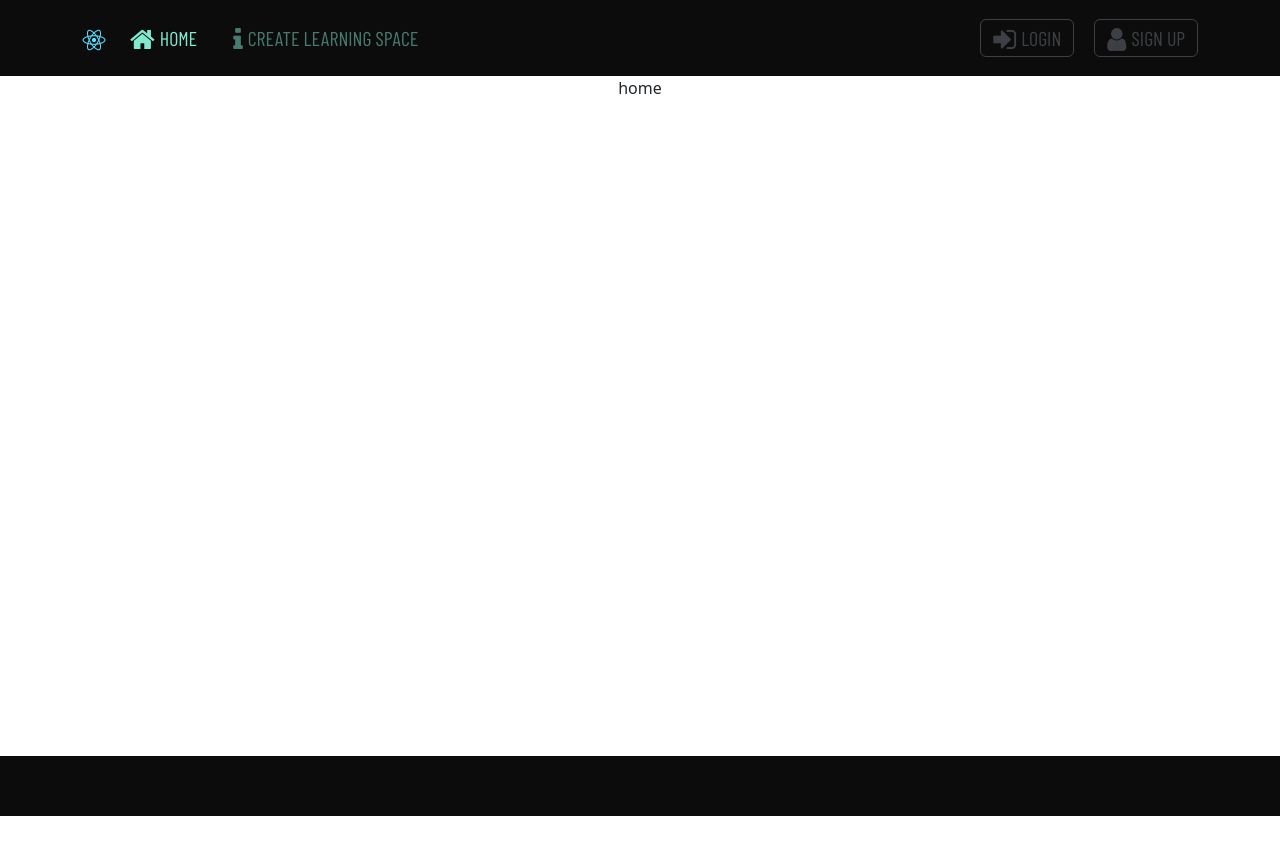
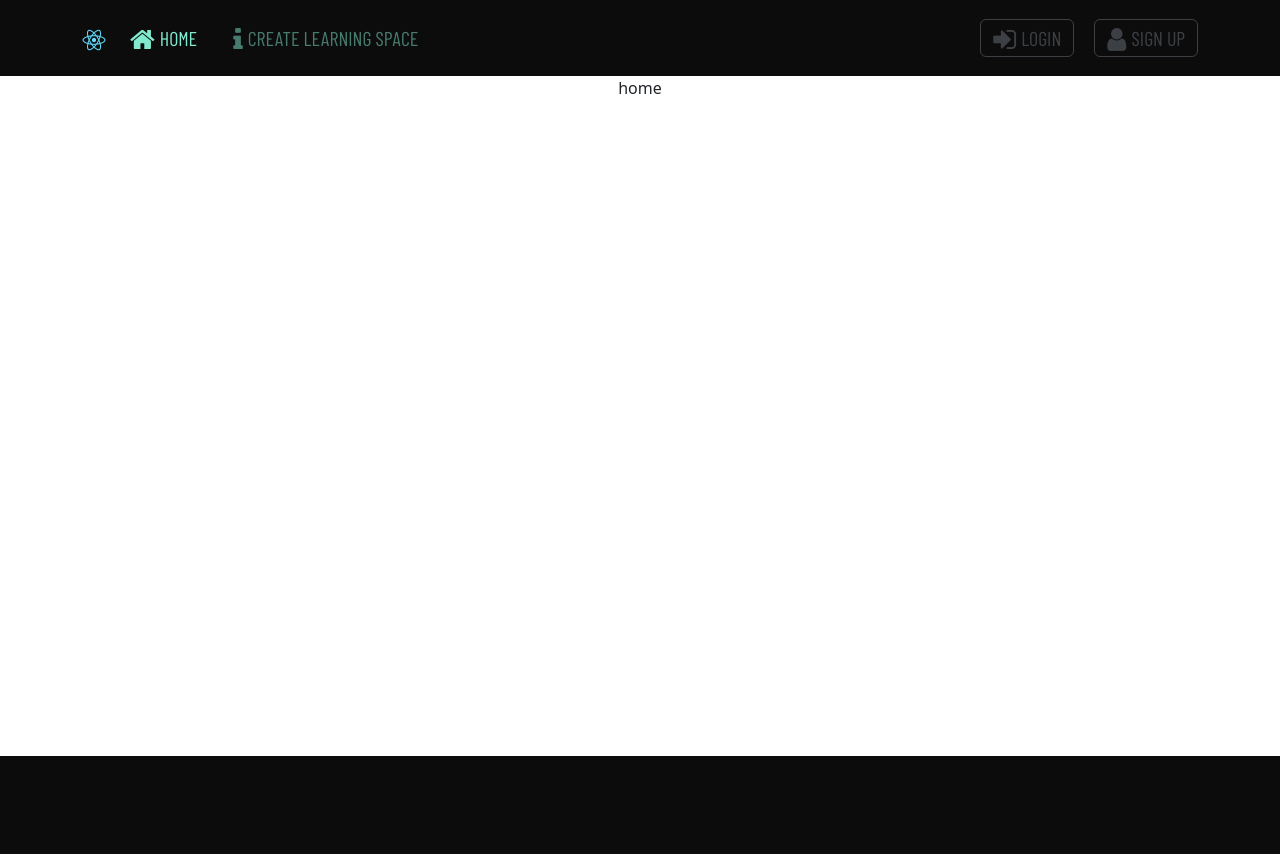
Before and after one commit to raytracer1/notes-frontend, a React (Create React App) app: page / in a window 1280 px wide. Shown: the top 854 px of the page. Before the commit the page ends 816 px from the top, so only its background shows below. Built offline with nearby package versions, Linux system fonts and the light colour scheme.

Commit message:
modify footer height

```diff
--- a/src/components/Footer/style.scss
+++ b/src/components/Footer/style.scss
@@ -3,6 +3,6 @@
     display: flex;
     flex-direction: row;
     justify-content: center;
-    min-height: 60px;
+    min-height: 120px;
     background-color: #0c0c0c;
 }
```
